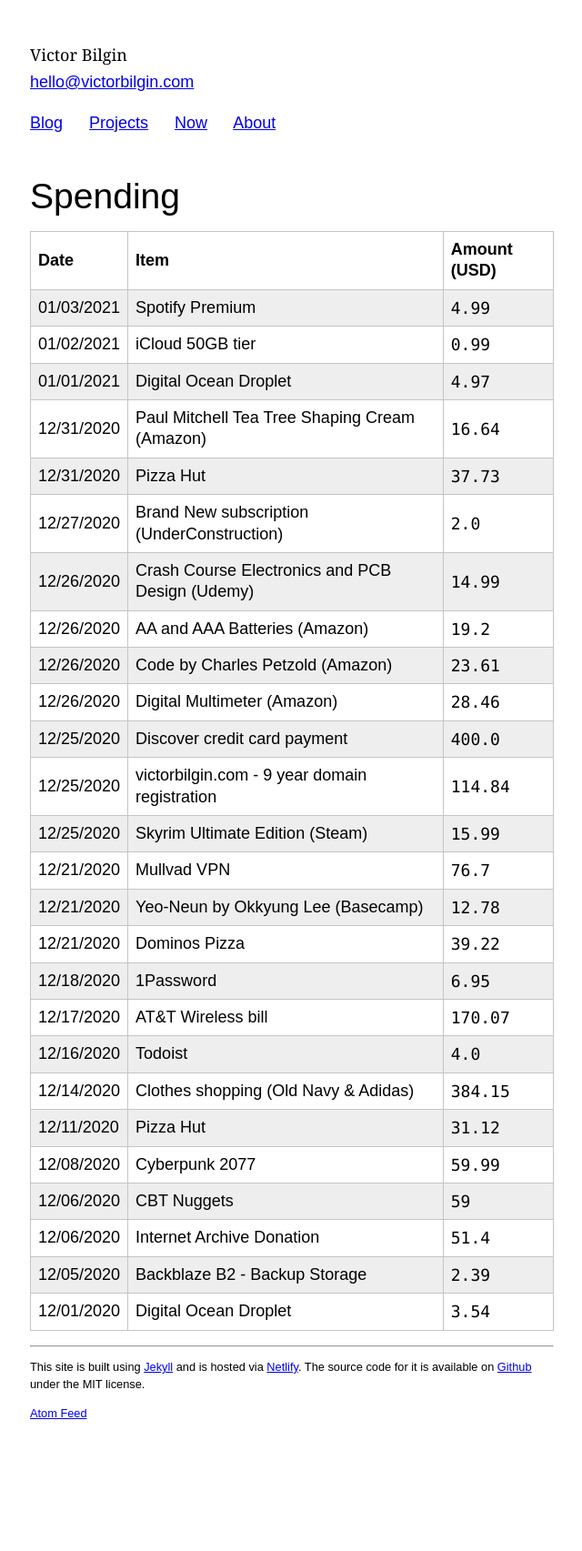
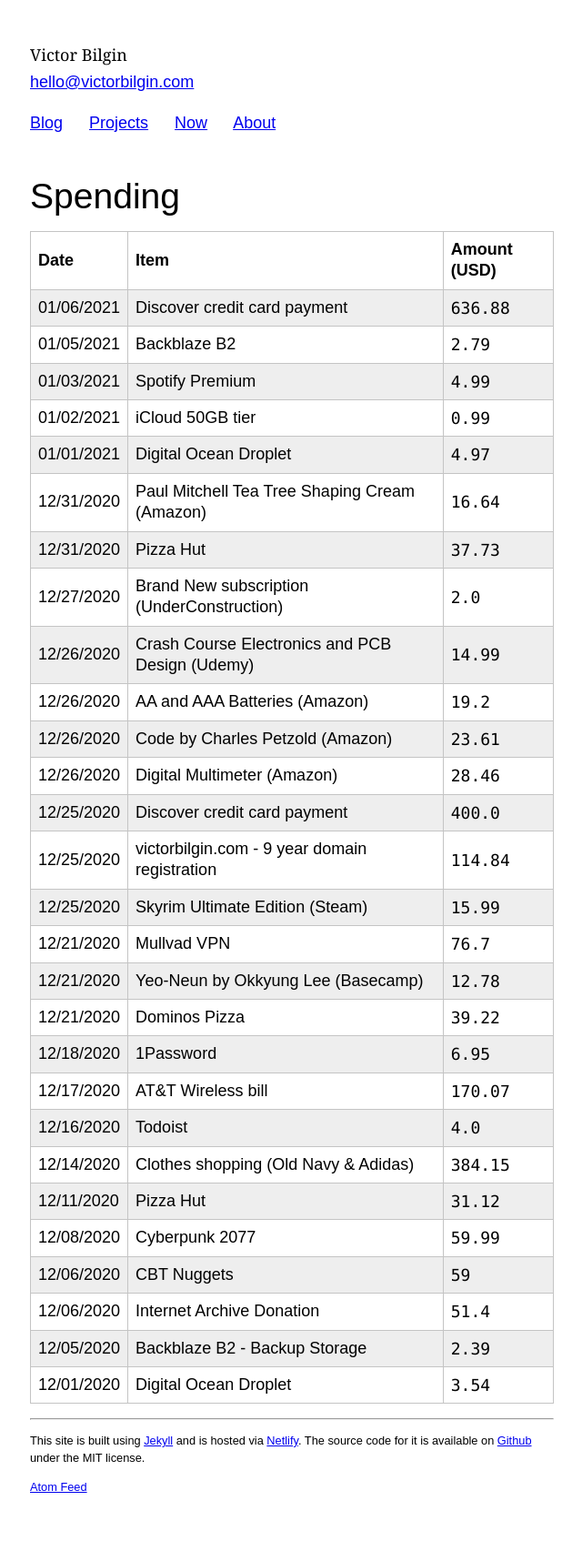
Before and after one commit to vbilgin/vb-v7, a Jekyll site: the page built from _projects/spending.html, in a window 1280 px wide. Shown: the whole page at 91% size, without its empty margins (319-959 px from the left). Built offline with Jekyll 4.4.1, drawn with Linux system fonts in a browser that asks for light colours; before the commit the page ends 1624 px from its top, so only the background shows below that.

Commit message:
Added expenses

```diff
--- a/_data/spending.yml
+++ b/_data/spending.yml
@@ -76,3 +76,9 @@
 - date: 2021-01-03
   name: "Spotify Premium"
   amount: 4.99
+- date: 2021-01-05
+  name: "Backblaze B2"
+  amount: 2.79
+- date: 2021-01-06
+  name: "Discover credit card payment"
+  amount: 636.88
```
